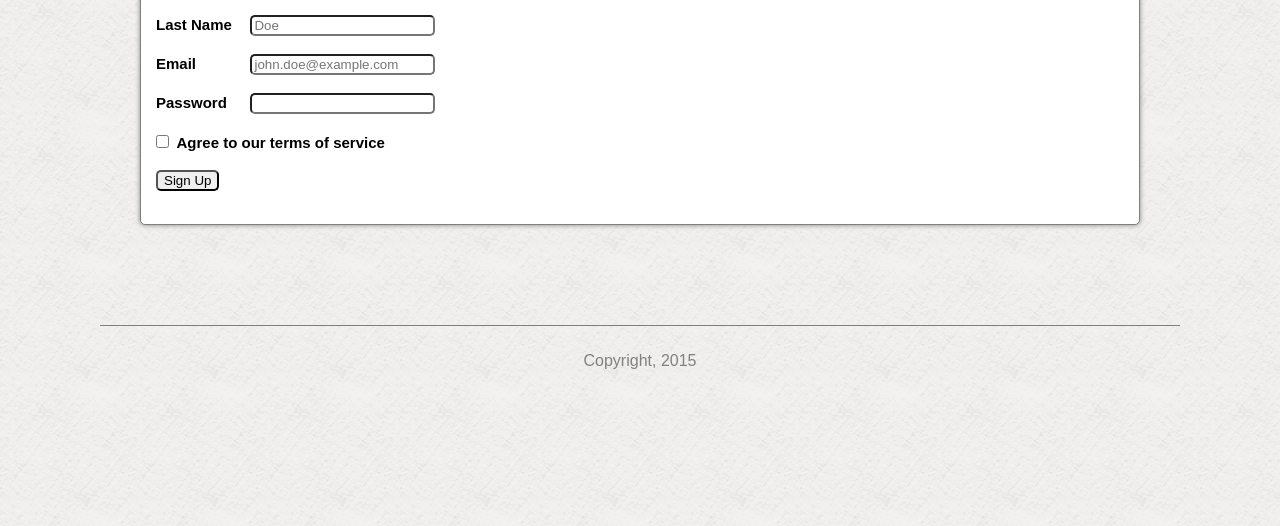
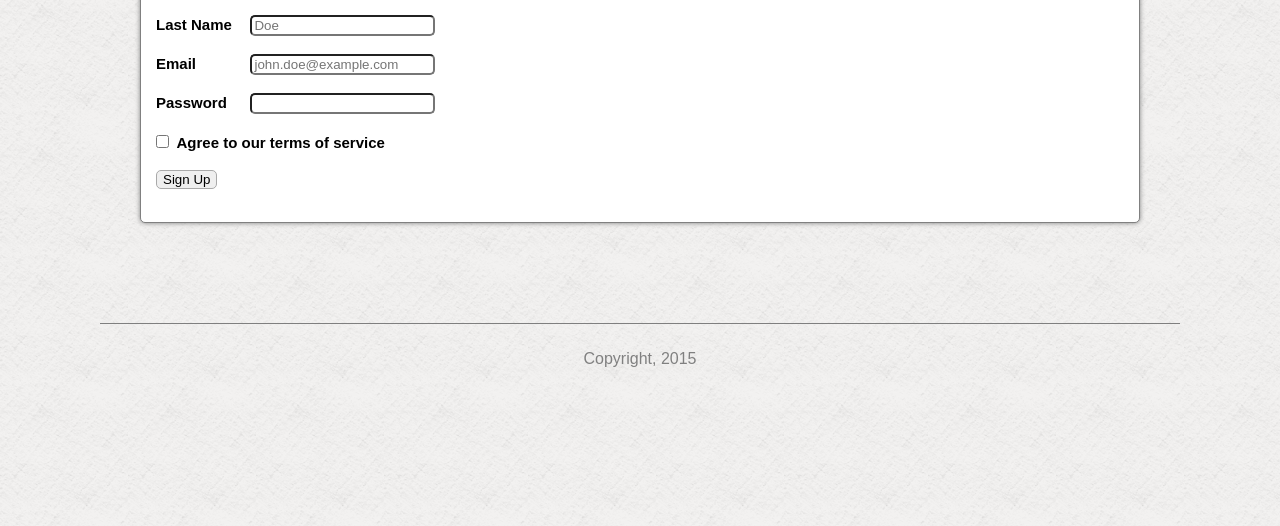
Before and after one commit to arorgwyn/fewd-30, a plain HTML site: page Homework/hw3_signUp.html in a window 1280 px wide. Shown: the part 274-800 px from the top of the page. Drawn offline with Linux system fonts and the light colour scheme.

Commit message:
hw3 changes

```diff
--- a/Homework/hw3_signUp.css
+++ b/Homework/hw3_signUp.css
@@ -10,6 +10,11 @@ main form input{
   margin-left: -140px;
   border-radius: 5px;
 }
+
+.submitButton{
+  border: solid darkgray 1px;
+}
+
 span {
   margin-left: 140px;
 }
--- a/Homework/hw3_signUp.html
+++ b/Homework/hw3_signUp.html
@@ -53,7 +53,7 @@ Build Acme Sign Up Page-->
             <label><strong>Agree to our terms of service</strong></label>
         </div><br>
         <div class="form group">
-            <span><input type="submit" name="submit" value="Sign Up"></span>
+            <span><input type="submit" name="submit" value="Sign Up" class="submitButton"></span>
         </div><br>
       </form>
     </main>
```
